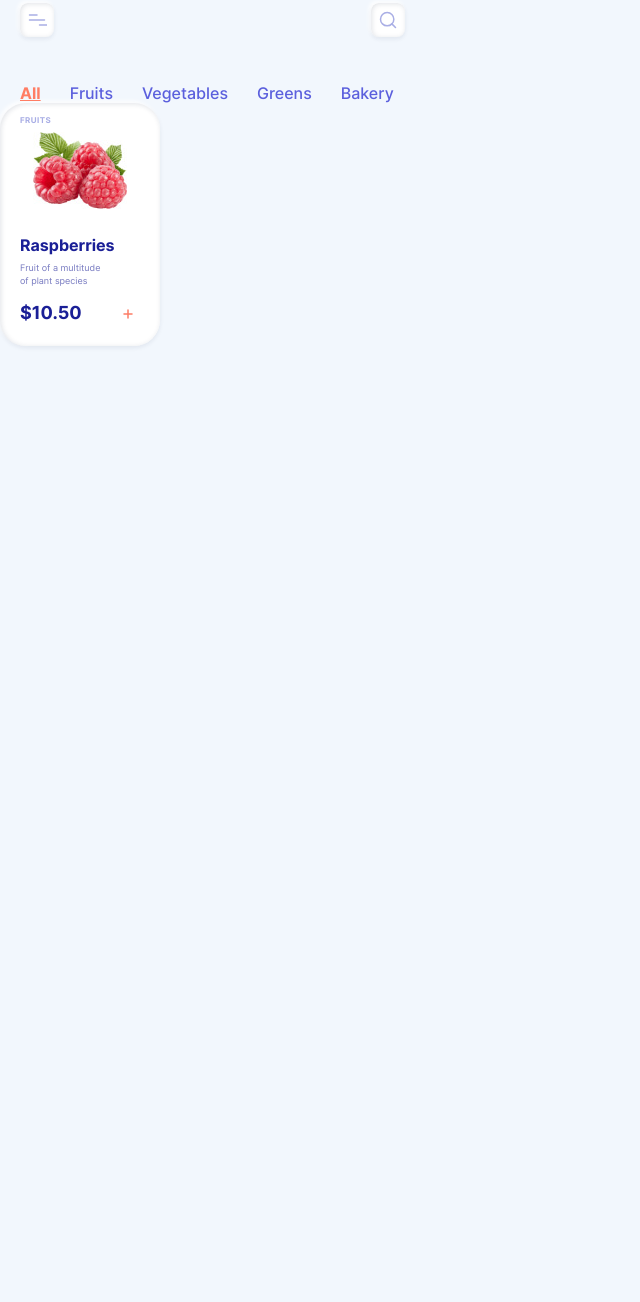
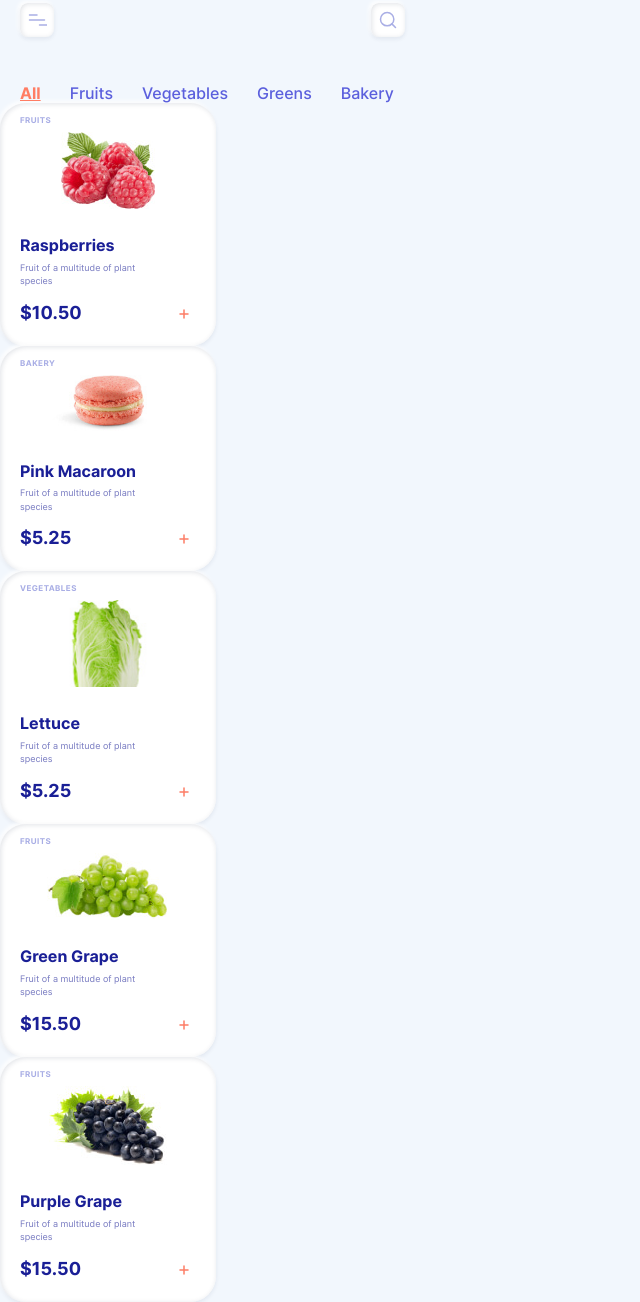
Before and after one commit to tantany/Borsch-team, a plain HTML site: page index.html in a window 1280 px wide. Shown: the part 31-1333 px from the top of the page, without its empty margins (0-640 px from the left). Before the commit the page ends 800 px from the top, so only its background shows below. Drawn offline with Linux system fonts and the light colour scheme.

Commit message:
fix: added all the cards and made the flexible to screen change

```diff
--- a/blocks/card/__image/card__image.css
+++ b/blocks/card/__image/card__image.css
@@ -1,6 +1,8 @@
 .card__image {
-  width: 94px;
-  height: 77px;
+  width: max-content;
+  background-size: cover;
   margin: 0 auto 22px;
-  overflow: hidden;
+  max-width: 122px;
+  height: max-content;
+  object-fit: cover;
 }
--- a/blocks/card/card.css
+++ b/blocks/card/card.css
@@ -13,6 +13,7 @@
   background: #FFFFFF;
   box-shadow: 0px 2px 4px rgba(25, 38, 73, 0.08), -2px -2px 4px #FFFFFF, inset 1px 1px 5px rgba(24, 38, 72, 0.13), inset -2px -2px 5px #FFFFFF;
   border-radius: 26px;
-  max-width: 120px;
+  max-width: 176px;
+  min-width: 122px;
   padding: 12px 20px 20px;
 }
--- a/index.html
+++ b/index.html
@@ -34,6 +34,38 @@
         <p class="card__price">$10.50</p>
         <button class="card__add-button"></button>
       </li>
+      <li class="card">
+        <p class="card__type">Bakery</p>
+        <img src="./images/macaroon.jpg" alt="macaroon" class="card__image">
+        <h2 class="card__title">Pink Macaroon</h2>
+        <p class="card__description">Fruit of a multitude of plant species</p>
+        <p class="card__price">$5.25</p>
+        <button class="card__add-button"></button>
+      </li>
+      <li class="card">
+        <p class="card__type">Vegetables</p>
+        <img src="./images/lettuce.jpg" alt="lettuce" class="card__image">
+        <h2 class="card__title">Lettuce</h2>
+        <p class="card__description">Fruit of a multitude of plant species</p>
+        <p class="card__price">$5.25</p>
+        <button class="card__add-button"></button>
+      </li>
+      <li class="card">
+        <p class="card__type">Fruits</p>
+        <img src="./images/green-grapes.jpg" alt="green-grapes" class="card__image">
+        <h2 class="card__title">Green Grape</h2>
+        <p class="card__description">Fruit of a multitude of plant species</p>
+        <p class="card__price">$15.50</p>
+        <button class="card__add-button"></button>
+      </li>
+      <li class="card">
+        <p class="card__type">Fruits</p>
+        <img src="./images/purple-grapes.jpg" alt="purple-grapes" class="card__image">
+        <h2 class="card__title">Purple Grape</h2>
+        <p class="card__description">Fruit of a multitude of plant species</p>
+        <p class="card__price">$15.50</p>
+        <button class="card__add-button"></button>
+      </li>
     <!-- </ul> -->
     <!-- </section> -->
   </main>
```
Lines whose indentation alone changed are shown as unchanged.
